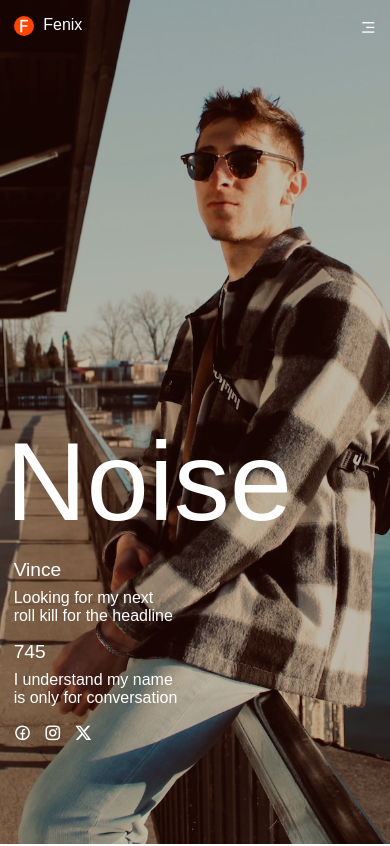
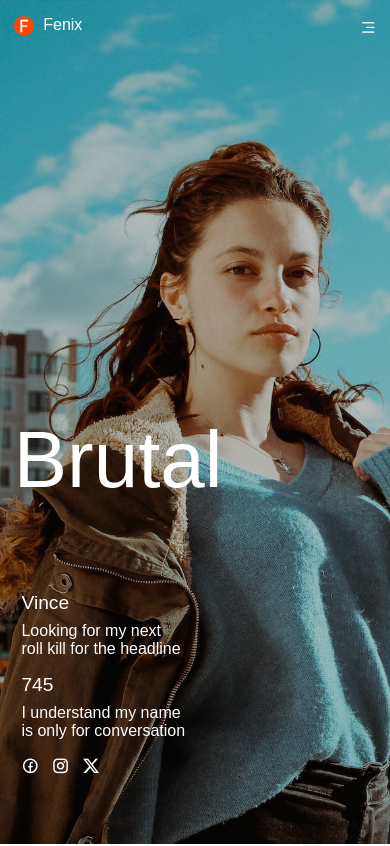
Before and after one commit to Rohan5Rathod/Finex, a plain HTML site: page index.html in a window 390 px wide. Shown: the top 846 px of the page. Drawn offline with nearby package versions, Linux system fonts and the light colour scheme; a web font is replaced by a local one.

Commit message:
first-commit

```diff
--- a/index.html
+++ b/index.html
@@ -37,10 +37,25 @@
         </header>
         <!-- Navbar  -->
         <!-- Top Section  -->
-        <div class="top">
+        <div class="top swiper mySwiper">
+            <div class="swiper-wrapper">
+                <div class="swiper-slide">
                     <div class="overlay">
+                    <h1 class="title" data-swiper-parallax="-300">Noise</h1>
+                    </div>
+                </div>
+                <div class="swiper-slide">
+                    <div class="overlay">
+                    <h1 class="title" data-swiper-parallax="-300">Brutal</h1>
+                    </div>
+                </div>
+                <div class="swiper-slide">
+                    <div class="overlay">
+                    <h1 class="title" data-swiper-parallax="-300">Voltour</h1>
+                    </div>
+                </div>
+            </div>
             <div class="text">
-                    <h1>Noise</h1>
                 <div class="textrigth">
                    <div class="para">
                     <p class="heading">Vince</p>
@@ -54,7 +69,6 @@
                     <i class="ri-facebook-circle-line"></i>
                     <i class="ri-instagram-line"></i>
                     <i class="ri-twitter-x-fill"></i>
-                       </div>
                    </div>
                 </div>
             </div>
@@ -89,14 +103,14 @@
                     <div class="photo"></div>
                     <div class="para3">
                     <p>Flying allegedly comments <br> on Gaslamp Killer</p>
-                    <p class="title">12 Oct</p>
+                    <p class="titles">12 Oct</p>
                     </div>
                 </div>
                 <div class="notf">
                     <div class="photo photos"></div>
                     <div class="para3">
                     <p>Tracing King Krule's devotio <br> to the colour blue</p>
-                    <p class="title">13 Oct</p>
+                    <p class="titles">13 Oct</p>
                     </div>
                 </div>
             </div>
--- a/main.js
+++ b/main.js
@@ -9,16 +9,13 @@ nav_header.classList.toggle("active")
 mobile_nav.addEventListener("click",()=>toggleNavbar());
 
 
-var swiper = new Swiper(".top", {
-    spaceBetween: 30,
-    centeredSlides: true,
+var swiper = new Swiper(".mySwiper", {
+  effect: "fade",
+  speed: 600,
+  parallax: true,
   autoplay: {
-      delay: 2500,
+      delay: 4000,
       disableOnInteraction: false,
-    },
-    pagination: {
-      el: ".swiper-pagination",
-      clickable: true,
     },
   navigation: {
     nextEl: ".swiper-button-next",
--- a/style.css
+++ b/style.css
@@ -52,6 +52,9 @@ ul{
     gap: 3rem;
 }
 /* Mobile Menu Icon  */
+header{
+    z-index: 5;
+}
 .mobile-navbar-btn{
     display: none;
     background: transparent;
@@ -76,35 +79,65 @@ ul{
 /* NAVBAR SECTION  */
 
 /* TOP SECTION  */
-.top{
+.top {
     position: relative;
     width: 100%;
+
+}
+
+/* SWIPER  */
+
+.swiper-slide{
+    width: 100%;
     min-height: 55vh;
+}
 
+.swiper-slide:nth-child(1){
     background-image: url(./assets/shane-kopecki-UlxWHrqVMEs-unsplash.jpg);
     background-position: 50% 18%;
     background-size: cover;
 }
-
+.swiper-slide:nth-child(2){
+    background-image: url(./assets/umur-batur-kocak-hIzIe8IB0aA-unsplash.jpg);
+    background-position: 50% 35%;
+    background-size: cover;
+}
+.swiper-slide:nth-child(3){
+    background-image: url(./assets/maria-orlova-13naxFTumNA-unsplash.jpg);
+    background-position: 50% 25%;
+    background-size: cover;
+}
 
 .overlay{
-    position: relative;
     width: 100%;
     /* height: 100%; */
     min-height: inherit;
     background-color: #100c0846;
+    padding: 0 3.5vw;
 }
+
+.title{
+    position: absolute;
+    bottom: 15%;
+    font-size: 7rem;
+    font-weight: 500;
+    color: var(--white);
+}
+/* SWIPER  */
 
 .text{
     position: absolute;
     width: 100%;
-    bottom: 22%;
+    bottom: 21%;
+    left: 50%;
     /* background-color: red; */
     padding: 0 3.5vw;
 
     display: flex;
     align-items: flex-end;
     justify-content: space-between;
+
+    z-index: 5;
 }
 
 .text h1{
@@ -145,7 +178,7 @@ ul{
 .bottom{
     width: 100%;
     min-height: 45vh;
-    background-color: var(--orangered);
+    /* background-color: var(--orangered); */
 
     display: flex;
 }
@@ -248,7 +281,7 @@ ul{
             background-color: white;
         }
 
-        & .title{
+        & .titles{
             font-size: 0.8rem;
             opacity: 0.8;
             margin-top: 5px;
@@ -271,6 +304,10 @@ background-size: cover;
 
 /* RESPONSIVE MEDIA 576px */
 @media(max-width:576px){
+
+    header{
+        z-index: 5;
+    }
 
     .mobile-navbar-btn{
         display: block;
@@ -329,17 +366,28 @@ background-size: cover;
       }
 
     /* Top Section  */
+    .swiper-slide{
+        min-height: 100vh;
+    }
 
-    .top{
-        min-height: 100vh;
-        /* height: 100vh; */
+    .swiper-slide:nth-child(2){
+        background-position: 15% 50%;
     }
-    .overlay{
+    .swiper-slide:nth-child(3){
+        background-position: 82% 50%;
+    }
 
-        & .text{
+    .title{
+        bottom: 40%;
+        font-size: 5rem;
+    }
+
+    .text{
+
         flex-direction: column;
         align-items: flex-start;
-            bottom: 12%;
+        bottom: 8%;
+        left: 2%;
 
         &>h1{
             margin-left: -8px;
@@ -354,7 +402,6 @@ background-size: cover;
 
         & .para{
             margin-bottom: 1rem;
-            }
         }
     }
 
```
Also changed, not shown: assets/maria-orlova-13naxFTumNA-unsplash.jpg (added). Lines whose indentation alone changed are shown as unchanged.
